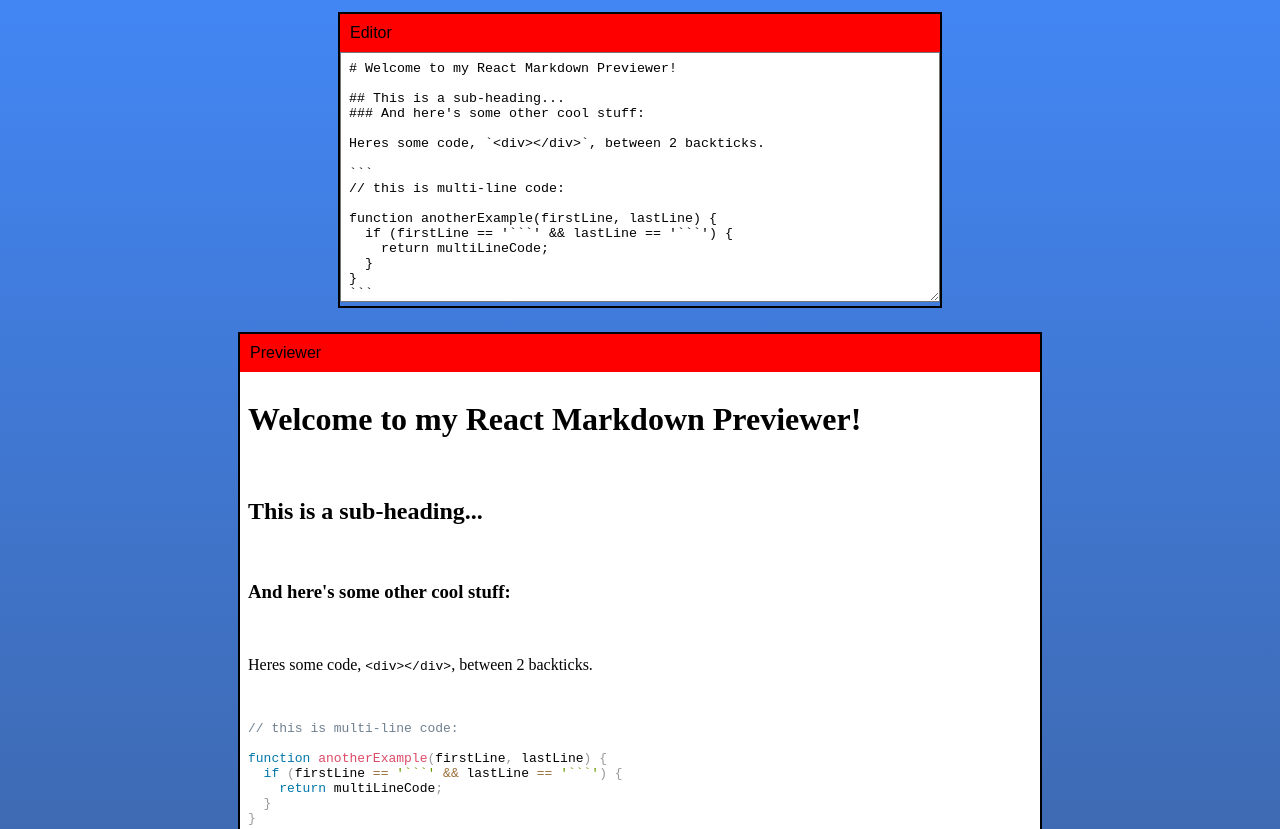
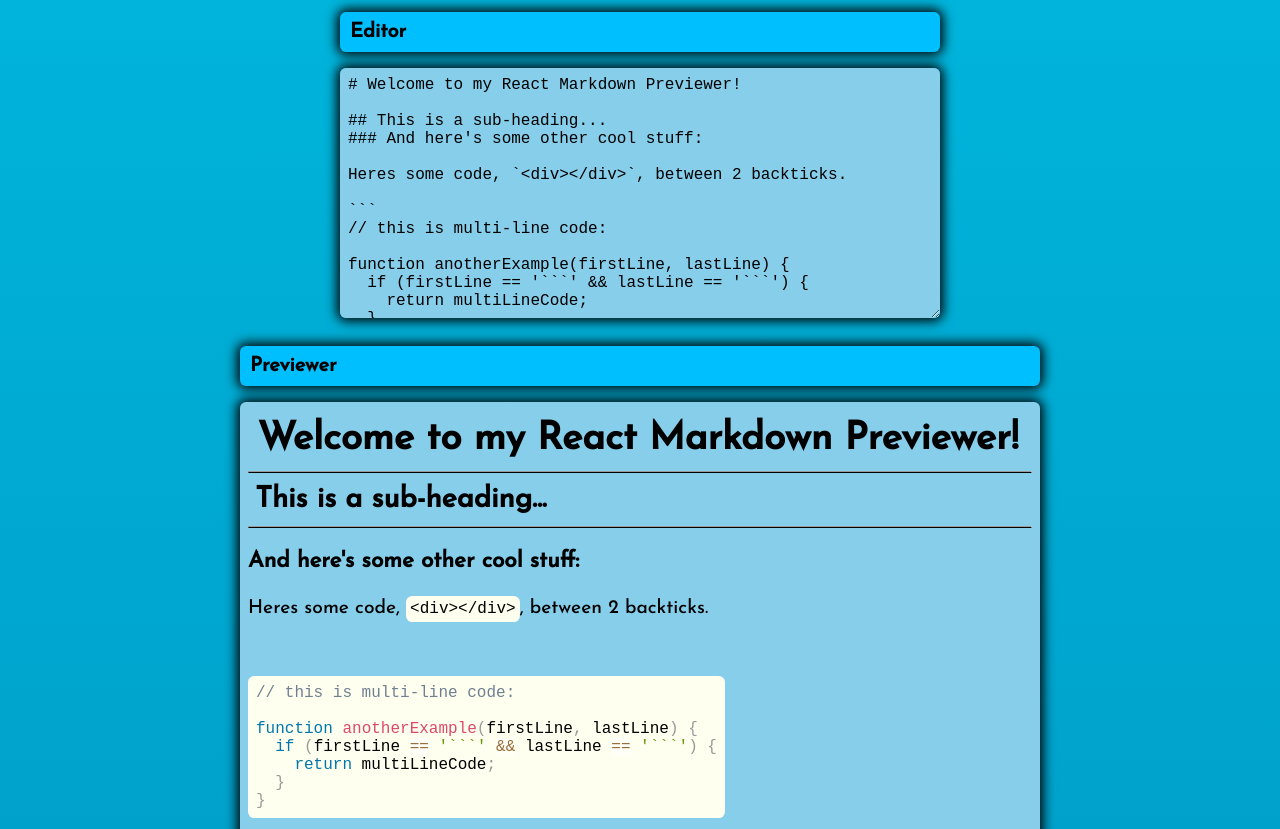
Before and after one commit to SokurV/markdownPreviewer, a React app: page / in a window 1280 px wide. Shown: the top 829 px of the page. Built offline with nearby package versions, Linux system fonts and the light colour scheme.

Commit message:
updated css and markedOpt

```diff
--- a/src/sass/_app.sass
+++ b/src/sass/_app.sass
@@ -1,3 +1,24 @@
+
+@import url('https://fonts.googleapis.com/css2?family=Josefin+Sans:wght@500&display=swap')
+@import url('https://fonts.googleapis.com/css2?family=Source+Code+Pro&display=swap')
+
+$background: linear-gradient(to bottom, #00b4db, #0083b0)
+$dark_color: #00BFFF
+$light_color: #87CEEB
+$code_color: #FFFFF0
+
+@mixin shadow
+    box-shadow: 0px 0px 12px 3px black
+
+@mixin wrap_box_style
+    border-radius: 6px
+    @include shadow
+
+@mixin text_style
+    font-family: 'Josefin Sans', sans-serif
+    font-weight: 300
+
+
 *
     box-sizing: border-box
 
@@ -12,11 +33,13 @@
     display: flex
     flex-direction: column
     align-items: center
-    background: linear-gradient(to top, #373b44, #4286f4)
+    background: $background
 
 .toolbar
-    background-color: red
+    @include wrap_box_style
+    background-color: $dark_color
     padding: 10px
+    margin-bottom: 16px
     display: flex
     justify-content: space-between
     align-items: center
@@ -25,30 +48,51 @@
         display: block
 
 .windowName
-    font-family: Arial, Helvetica, sans-serif
-
+    @include text_style
+    font-size: 1.25rem
+    font-weight: 600
 
 .editor-wrapper
     margin: 12px
-    border: 2px solid black
 
 .editor
+    @include wrap_box_style
     width: 600px
     min-height: 250px
+    background-color: $light_color
     resize: vertical
     overflow: auto
     padding: 8px
     outline-style: none
+    border: none
+    font-size: 1rem
+
+.editor::placeholder
+    color: #000
+
+.editor::-webkit-scrollbar
+    width: 0px
 
 .previewer-wrapper
     margin: 12px
-    border: 2px solid black
 
 .previewer
+    @include wrap_box_style
+    @include text_style
+    font-size: 1.2rem
+    font-weight: 200
     padding: 8px
     white-space: pre
     width: 800px
-    background-color: white
+    min-height: 360px
+    background-color: $light_color
+
+    h1, h2
+        margin: 0.25em
+
+    hr
+        margin: 12px 0px
+        border-bottom: 1px solid #000
 
     table
         border-collapse: collapse
@@ -61,6 +105,25 @@
     th
         font-weight: 600
 
+    code, pre
+        display: inline-block
+        font-size: 1rem
+        background-color: $code_color
+        padding: 4px
+        border-radius: 0.4rem
+
+    blockquote
+        padding: 0px auto
+        p::before
+            content: '|'
+            text-align: center
+            font-size: 1.4em
+            font-weight: 600
+
+    ul
+        margin: 0px 15px
+        padding: 0px 15px
+
     img
         display: block
         max-width: 90%
--- a/src/script/markdownPreviewer.js
+++ b/src/script/markdownPreviewer.js
@@ -50,6 +50,7 @@
                     <span className="windowName">Editor</span>
                 </div>
                 <textarea
+                    placeholder="Enter code..."
                     id="editor"
                     className="editor"
                     onChange={this.props.textSaver}
@@ -69,8 +70,13 @@
     render() {
         const markedOpt = new marked.Renderer();
         markedOpt.link = function (href, title, text) {
-            return `<a target="_blank" href="${href}">${text}</a>`;
-        };
+            return `<a target="_blank" href="${href}">${text}</a>`
+        }
+        markedOpt.heading = function (text, level) {
+            return level <= 2?
+                `<h${level}>${text}</h${level}><hr>`
+                :`<h${level}>${text}</h${level}>`
+        }
 
         return (
             <div className="previewer-wrapper">
```
Also changed, not shown: dist/style.css, 1 other file.
